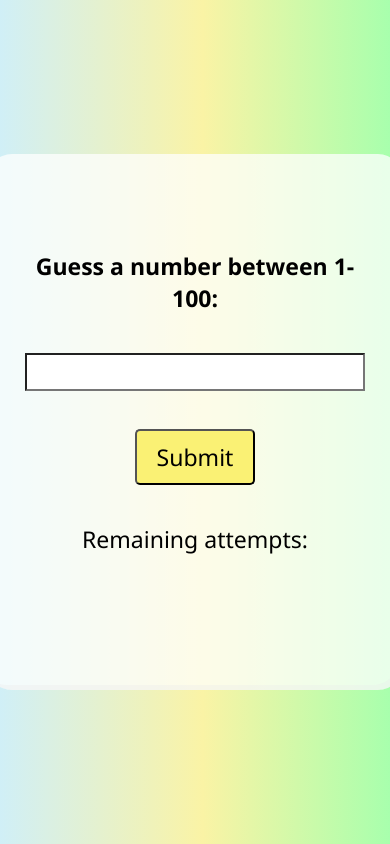
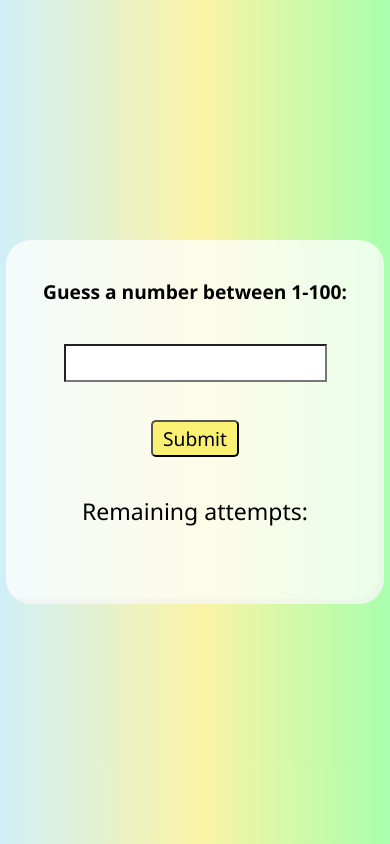
Before and after one commit to Walaalmukhtar1/Guess-the-number, a plain HTML site: page index.html in a window 390 px wide. Drawn offline with Linux system fonts and the light colour scheme.

Commit message:
slight changes

```diff
--- a/style.css
+++ b/style.css
@@ -40,3 +40,19 @@ h1 {
 p {
     margin-top: 2rem;
 }
+
+@media screen and (max-width: 481px) {
+    #container {
+        padding: 2rem 1rem;
+    }
+    #input {
+        width: 75%;
+    }
+    h1 {
+        font-size: 1rem;
+    }
+    #submit {
+        padding: 3px 10px;
+    font-size: 1rem;
+    }
+}
```
